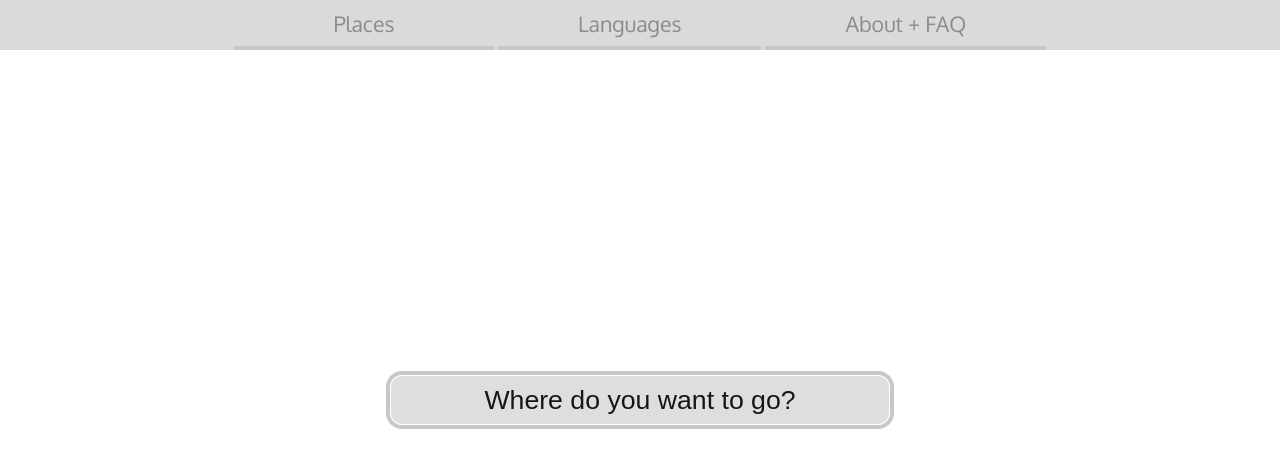
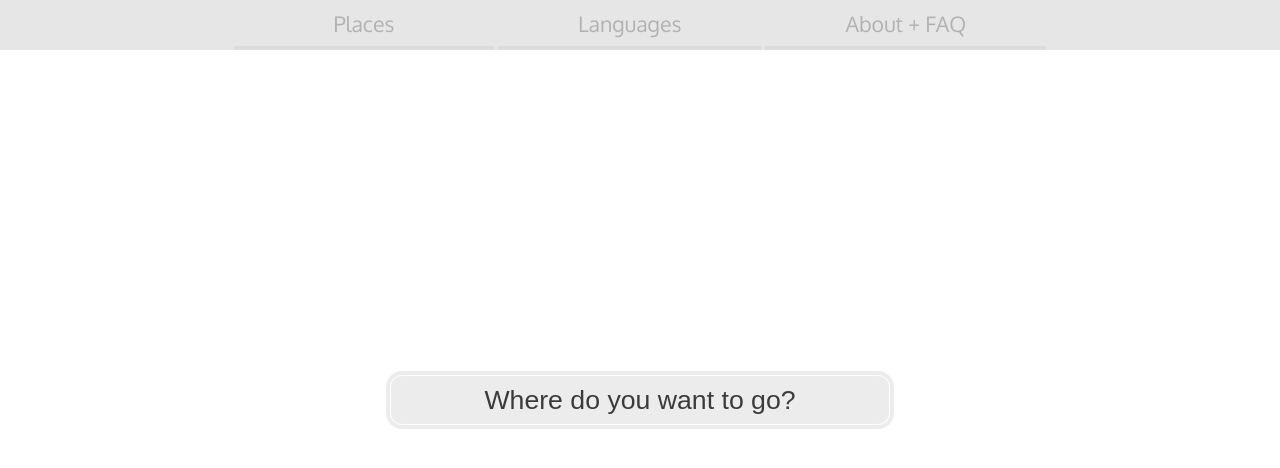
Before and after one commit to fuyumaou/Big-Data-and-Twitter, a Flask app: page / in a window 1280 px wide. Shown: the top 468 px of the page. Run offline with Flask 2, Linux system fonts and the light colour scheme; some libraries are stand-ins or nearby versions.

Commit message:
Styling changes including sentiment bar colours

```diff
--- a/static/css/style.css
+++ b/static/css/style.css
@@ -15,21 +15,19 @@ html, body {
 	position: fixed;
 	width: 100%;
 	height: 50px;
-	/*background-color: rgb(74, 208, 66);*/
 	background-color: rgba(200,200,200,0.9);
 	z-index: 3;
-	/*box-shadow: 0px 2px 10px rgba(0,0,0,0.2); */
+	transition: opacity 500ms;
 }
 
 #header.landing {
-	opacity: 0.75;
+	opacity: 0.5;
 }
 
 #menu {
 	position: relative;
 	margin: 0 auto;
 	height: 100%;
-	/* width: 500px; */
 	padding: 0;
 	text-align: center;
 }
@@ -89,7 +87,6 @@ html, body {
 	padding-bottom: 50px;
 	background-color: rgba( 255, 255, 255, 0.95 );
 	opacity: 0.8;
-	/*box-shadow: 2px 0px 10px rgba(0,0,0,0.2);*/
 	z-index: 2;
 	transition: all 750ms;
 }
@@ -152,13 +149,10 @@ img.dot {
 }
 
 .controls {
-	/* margin-top: 16px; */
 	border: 1px solid transparent;
-	/*border-radius: 0 0 5px 5px;*/
 	box-sizing: border-box;
 	-moz-box-sizing: border-box;
 	outline: none;
-	/*box-shadow: inset 0 0px 15px rgba(0, 0, 0, 0.1);*/
 }
 
 #pac-input {
@@ -225,8 +219,7 @@ img {
 #landing-box {
 	width: 500px;
 	height: 50px;
-	background-color: rgba(200,200,200,0.6);
-	/*opacity: 0.6;*/
+	background-color: rgba(200,200,200,0.35);
 	font-size: 20pt;
 	text-align: center;
 	color: rgba(0,0,0,0.8);
@@ -240,28 +233,31 @@ img {
 	border-radius: 12px;
 	outline: none;
 	border: 1px solid white;
-	box-shadow: 0px 0px 0px 4px rgb(200,200,200);
+	box-shadow: 0px 0px 0px 4px rgba(200,200,200,0.35);
+	transition: all 750ms;
 }
 
-/*#landing-box:focus {
-	border-color: rgb( 0, 178, 255);
-}*/
+#landing-box:focus {
+	/*border-color: rgb( 0, 178, 255);*/
+	background-color: rgba(200,200,200,0.5);
+	box-shadow: 0px 0px 0px 0px rgba(200,200,200,0.4);
+}
 
 ::-webkit-input-placeholder { /* WebKit browsers */
     color:   black;
-		opacity: 0.9;
+		opacity: 0.75;
 }
 :-moz-placeholder { /* Mozilla Firefox 4 to 18 */
    color:    black;
-   opacity:  0.9;
+   opacity:  0.75;
 }
 ::-moz-placeholder { /* Mozilla Firefox 19+ */
    color:    black;
-   opacity:  0.9;
+   opacity:  0.75;
 }
 :-ms-input-placeholder { /* Internet Explorer 10+ */
    color:    black;
-   opacity:  0.9;
+   opacity:  0.75;
 }
 
 #about-page p {
--- a/templates/map.html
+++ b/templates/map.html
@@ -116,11 +116,17 @@
 					ctx.textBaseline = "middle";
 
 					var grd = ctx.createLinearGradient( 0, 0, w, h );
+					/*
 					grd.addColorStop( 0, "red" );
 					grd.addColorStop( 0.175, "orange" );
 					grd.addColorStop( 0.35, "yellow" );
 					grd.addColorStop( 0.7, "lightgreen" );
 					grd.addColorStop( 1, "green" );
+					*/
+					grd.addColorStop(0, "rgb( 195, 98, 235)");
+					grd.addColorStop(0.5, "rgb( 0, 178, 255)");
+					grd.addColorStop(0.7, "rgb( 61, 232, 50)");
+					grd.addColorStop(0.9, "rgb( 181, 245, 149	)");
 
 					$bar.setValue = function( value ) {
 						ctx.clearRect( 0, 0, w, h );
@@ -142,6 +148,7 @@
 
 				// var bar = $( "sentiment-canvas" ).sentimentBar();
 				$("#places-bar").hide();
+				//bar.setValue(10);
 				$("#landing-box").on("click", function(e) {
 					$(".pac-container").addClass("landing");
 				});
```
